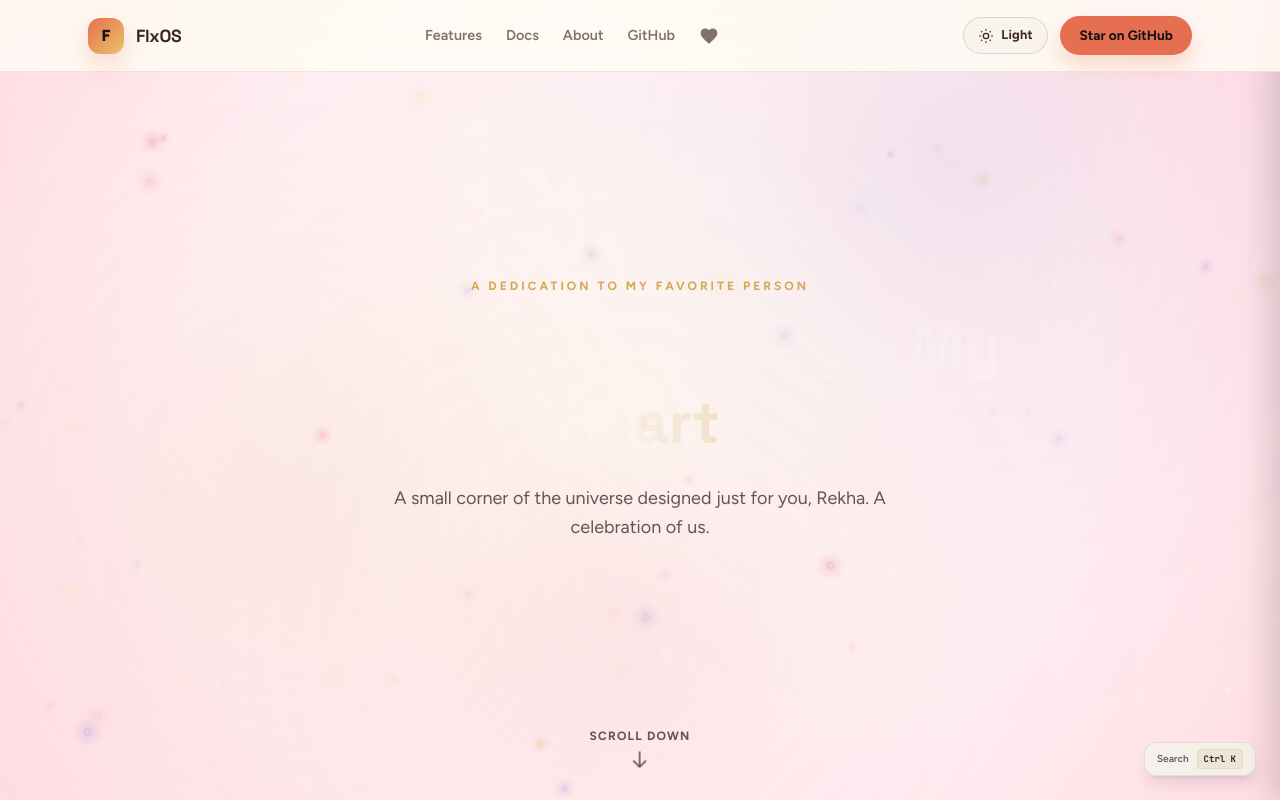
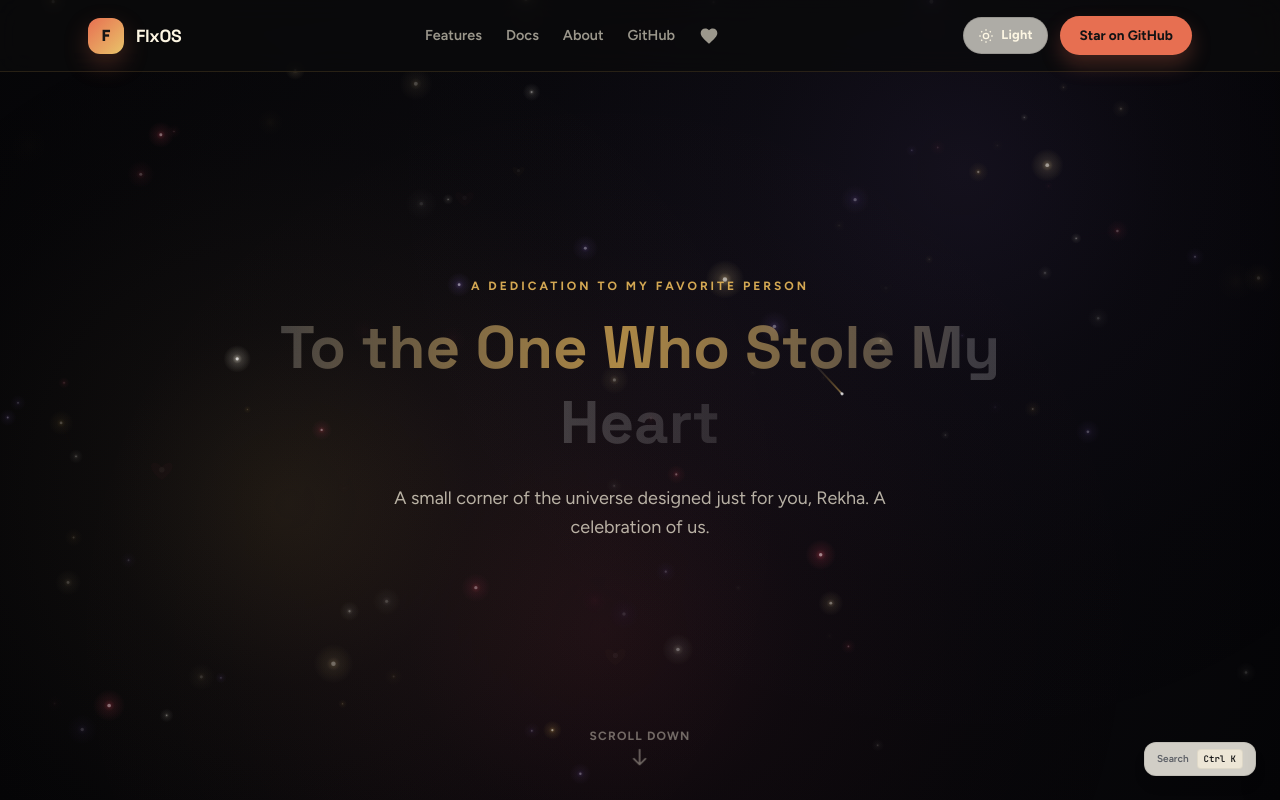
Before and after one commit to flxos-labs/flxos-labs-website, a Next.js app: page /us in a window 1280 px wide. Shown: the top 800 px of the page. Built offline with nearby package versions, Linux system fonts and the light colour scheme.

Commit message:
refactor: migrate us-page theme to dark mode and clean up legacy color overrides

```diff
--- a/src/app/globals.css
+++ b/src/app/globals.css
@@ -942,172 +942,51 @@ body:has(.us-page) canvas:not(.us-starfield-canvas) {
 
 /* Force dark site-shell and header background on /us */
 body:has(.us-page) .site-shell::before {
-  background: radial-gradient(circle at 50% 50%, #fffcf5 0%, #ffeef2 60%, #ffdce3 100%) !important;
+  background: radial-gradient(circle at 50% 50%, #0d0c11, #050507) !important;
 }
 
 body:has(.us-page) .site-header {
-  background: rgba(255, 252, 245, 0.85) !important;
-  border-bottom: 1px solid rgba(212, 168, 83, 0.25) !important;
-  backdrop-filter: blur(14px);
+  background: rgba(10, 10, 12, 0.8) !important;
+  border-bottom: 1px solid rgba(212, 168, 83, 0.15) !important;
 }
 
 body:has(.us-page) .site-header .brand-text,
 body:has(.us-page) .site-header .nav-link:hover,
 body:has(.us-page) .site-header .theme-toggle {
-  color: #3e2723 !important;
+  color: #fdf6e3 !important;
 }
 
 body:has(.us-page) .site-header .nav-link {
-  color: rgba(62, 39, 35, 0.65) !important;
+  color: rgba(253, 246, 227, 0.6) !important;
 }
 
 body:has(.us-page) .site-footer {
-  background: #fffbf5;
-  border-top: 1px solid rgba(212, 168, 83, 0.2) !important;
+  background: #070709;
+  border-top: 1px solid rgba(212, 168, 83, 0.1) !important;
 }
 
 body:has(.us-page) .site-footer .footer-brand,
 body:has(.us-page) .site-footer .footer-links a {
-  color: #3e2723 !important;
+  color: #fdf6e3 !important;
 }
 
 body:has(.us-page) .site-footer .footer-copy,
 body:has(.us-page) .site-footer .footer-links a {
-  color: rgba(62, 39, 35, 0.6) !important;
+  color: rgba(253, 246, 227, 0.6) !important;
 }
 
 /* Scroll lock fix support */
 .us-page {
-  --us-gold: #b8860b;      /* Dark goldenrod for reading on light theme */
-  --us-gold-light: #d4af37;
-  --us-rose: #c71585;      /* Medium violet red for readable accents */
-  --us-dark: #ffffff;      /* White card backgrounds */
-  --us-dark-card: rgba(255, 255, 255, 0.78); /* High contrast frosted white glass card */
-  --us-champagne: #2b1820; /* Deep burgundy for primary reading text */
+  --us-gold: #d4a853;
+  --us-gold-light: #f5d799;
+  --us-rose: #e8475f;
+  --us-dark: #0a0a0c;
+  --us-dark-card: rgba(18, 18, 22, 0.65);
+  --us-champagne: #fdf6e3;
 
   color: var(--us-champagne);
   font-family: var(--font-body), "Segoe UI", sans-serif;
   position: relative;
-
-  /* Direct text overrides for perfect light-theme contrast on us-page */
-  .text-white,
-  h1,
-  h2,
-  h3,
-  h4,
-  .us-shimmer-effect,
-  .us-timeline-title,
-  .us-timeline-desc,
-  .us-memory-details p,
-  .us-compliment-text,
-  .us-promise-text,
-  .us-counter-val,
-  .us-stat-card span,
-  .us-reason-title,
-  .us-reason-desc {
-    color: var(--us-champagne) !important;
-  }
-
-  /* Override muted champagne text colors to dark, highly readable colors */
-  .text-\[rgba\(253\,246\,227\,0\.7\)\],
-  .text-\[rgba\(253\,246\,227\,0\.6\)\],
-  .text-\[rgba\(253\,246\,227\,0\.5\)\],
-  .text-\[rgba\(253\,246\,227\,0\.4\)\],
-  .text-\[rgba\(253\,246\,227\,0\.85\)\] {
-    color: rgba(43, 24, 32, 0.72) !important;
-  }
-
-  /* Ensure scroll letters and items have perfect contrast */
-  .us-envelope-paper p {
-    color: #3e2723 !important;
-  }
-
-  .us-promise-row {
-    border-color: rgba(184, 134, 11, 0.15) !important;
-    background: rgba(255, 255, 255, 0.45) !important;
-  }
-  .us-promise-row:hover {
-    background: rgba(255, 255, 255, 0.8) !important;
-  }
-
-  .us-stat-card {
-    background: rgba(255, 255, 255, 0.6) !important;
-    border-color: rgba(184, 134, 11, 0.15) !important;
-  }
-
-  .us-reason-card {
-    background: rgba(255, 255, 255, 0.6) !important;
-    border-color: rgba(184, 134, 11, 0.12) !important;
-  }
-
-  .us-reason-num {
-    color: rgba(199, 21, 133, 0.22) !important;
-  }
-
-  .us-jar-body {
-    border-color: rgba(184, 134, 11, 0.3) !important;
-  }
-
-  .us-jar-glow {
-    background: radial-gradient(circle, rgba(199, 21, 133, 0.15) 0%, transparent 70%) !important;
-  }
-
-  .us-constellation-unlocked-card > div {
-    background: #fffcf8 !important;
-    border-color: rgba(184, 134, 11, 0.3) !important;
-  }
-
-  .us-align-visualizer {
-    background: rgba(255, 255, 255, 0.4) !important;
-    border-color: rgba(184, 134, 11, 0.15) !important;
-  }
-
-  .us-value-btn {
-    background: rgba(255, 255, 255, 0.55) !important;
-    border-color: rgba(184, 134, 11, 0.15) !important;
-    color: var(--us-champagne) !important;
-  }
-
-  .us-value-btn.active {
-    background: var(--us-rose) !important;
-    border-color: var(--us-rose) !important;
-    color: #ffffff !important;
-  }
-
-  .us-dashboard-counter-card {
-    background: rgba(255, 255, 255, 0.65) !important;
-    border-color: rgba(184, 134, 11, 0.15) !important;
-  }
-
-  .us-counter-title {
-    color: var(--us-champagne) !important;
-  }
-
-  .us-counter-label {
-    color: rgba(43, 24, 32, 0.65) !important;
-  }
-
-  .us-oracle-box > div {
-    background: rgba(255, 255, 255, 0.8) !important;
-    border-color: rgba(184, 134, 11, 0.15) !important;
-  }
-
-  .us-compass-inner {
-    background: rgba(255, 255, 255, 0.8) !important;
-  }
-
-  /* Scroll snapping — each section pauses on screen */
-  height: 100dvh;
-  overflow-y: scroll;
-  overflow-x: hidden;
-  scroll-snap-type: y mandatory;
-  scroll-behavior: smooth;
-}
-
-/* Each section is a snap target */
-.us-page > section {
-  scroll-snap-align: start;
-  scroll-snap-stop: always;
 }
 
 /* Sections that rely on Tailwind utility classes also need full viewport height for snapping */
```
